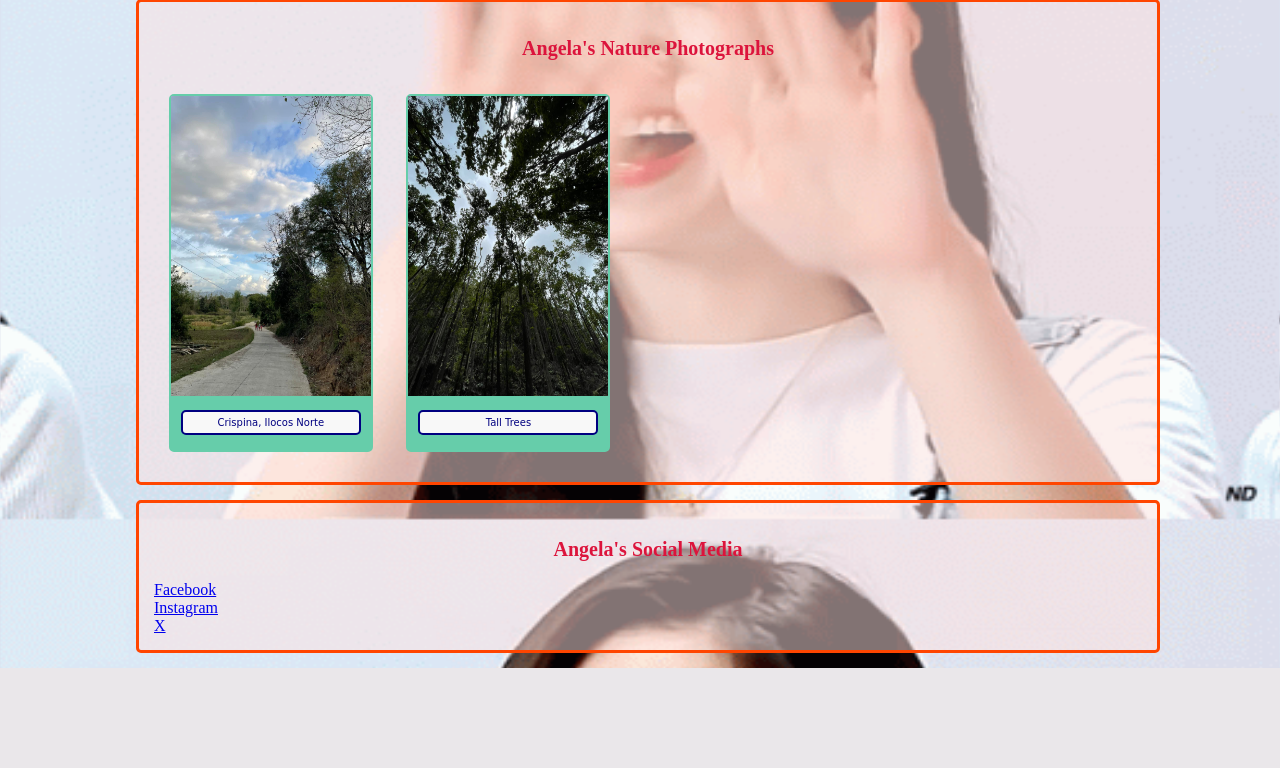
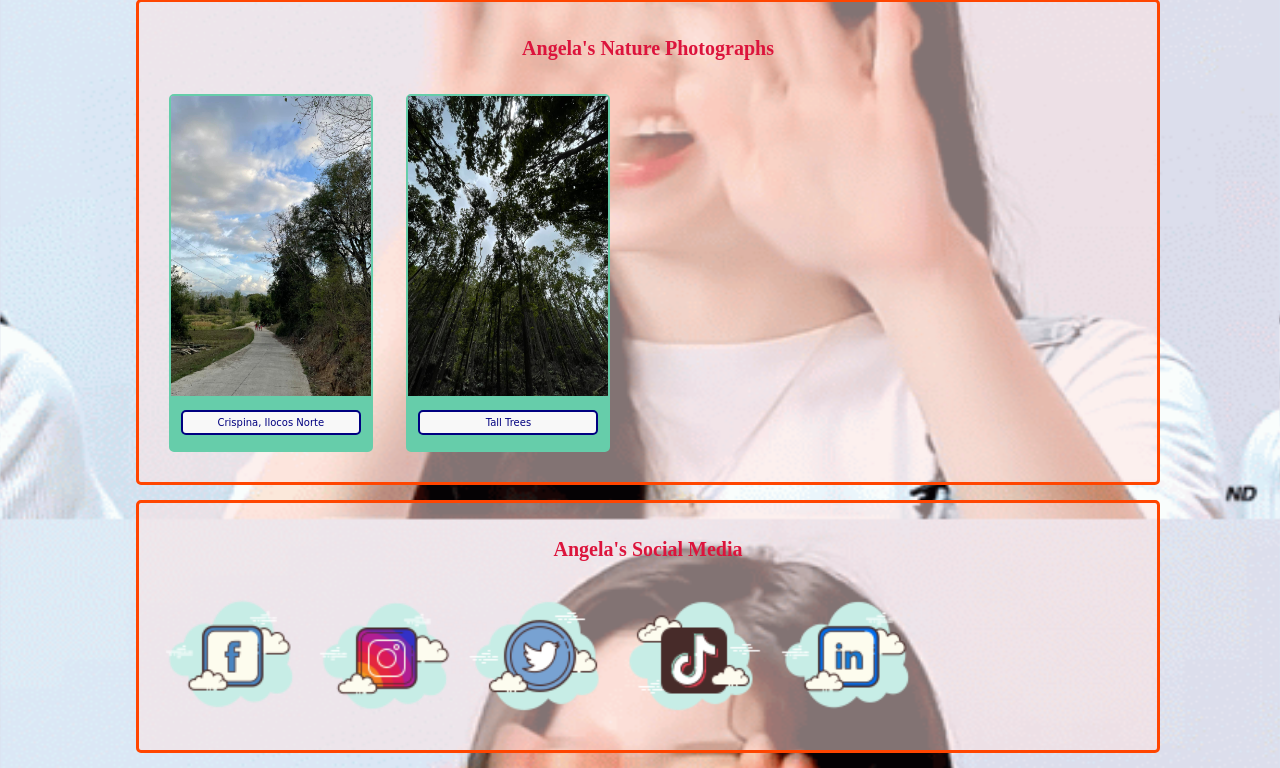
Before and after one commit to amtauyan/lab2, a PHP site: page / in a window 1280 px wide. Shown: the part 2681-3449 px from the top of the page. Before the commit the page ends 3349 px from the top, so only its background shows below. Run offline with PHP 8.4, Linux system fonts and the light colour scheme; some web fonts are replaced.

Commit message:
Version 3 January 9

```diff
--- a/Week5/index.html
+++ b/Week5/index.html
@@ -92,9 +92,11 @@
 
   <div class="polaroid-box">
     <h3 id="More">Angela's Social Media</h3>
-    <a href="https://www.facebook.com/Angel.Tauyan2/" target="_blank">Facebook</a><br>
-    <a href="https://www.instagram.com/saida_hyunnn/" target="_blank">Instagram</a><br>
-    <a href="https://twitter.com/SaiDahyunnn" target="_blank">X</a><br>
+    <a href="https://www.facebook.com/Angel.Tauyan2/" target="_blank"><img class="socmed" src="facebook.png" alt="Facebook"></a>
+    <a href="https://www.instagram.com/saida_hyunnn/" target="_blank"><img class="socmed" src="instagram.png" alt="Instagram"></a>
+    <a href="https://twitter.com/SaiDahyunnn" target="_blank"><img class="socmed" src="twitter.png" alt="Twitter/ X"></a>
+    <a href="https://www.tiktok.com/@.gelaaa_" target="_blank"><img class="socmed" src="tiktok.png" alt="Tiktok"></a>
+    <a href="https://www.linkedin.com/in/amtauyan/" target="_blank"><img class="socmed" src="linkedin.png" alt="LinkedIn"></a>
   </div>
 
 </body>
--- a/Week5/style.css
+++ b/Week5/style.css
@@ -82,3 +82,8 @@ div.container {
 #singlepic {
   border:10px ridge gold;
 }
+
+.socmed {
+  width: 150px;
+  margin: auto;
+}
```
Also changed, not shown: Week5/logo.html (added, +42 -0 lines), Week5/facebook.png (added), Week5/instagram.png (added), Week5/linkedin.png (added), Week5/tiktok.png (added), Week5/twitter.png (added), 1 other file.
